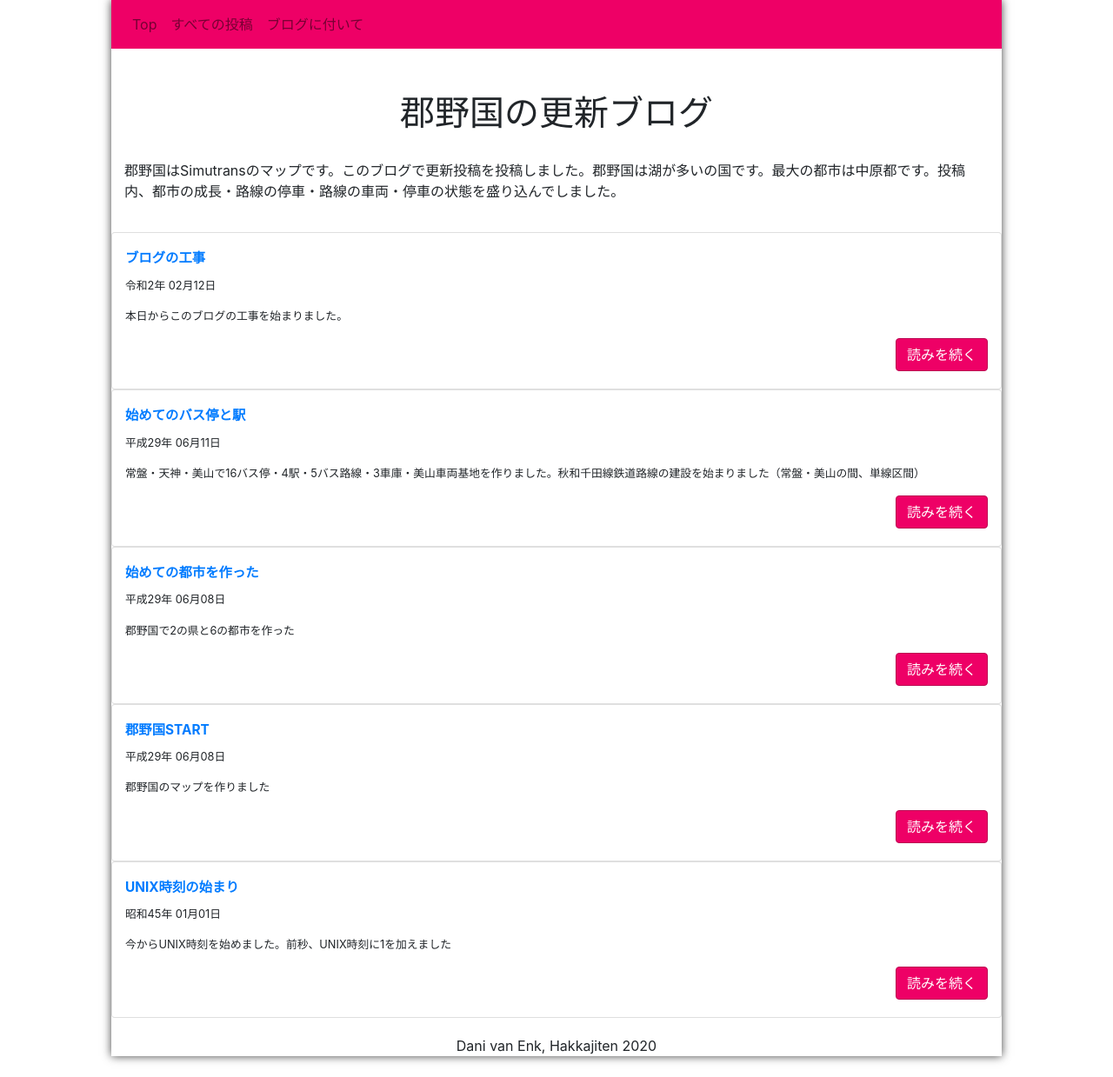
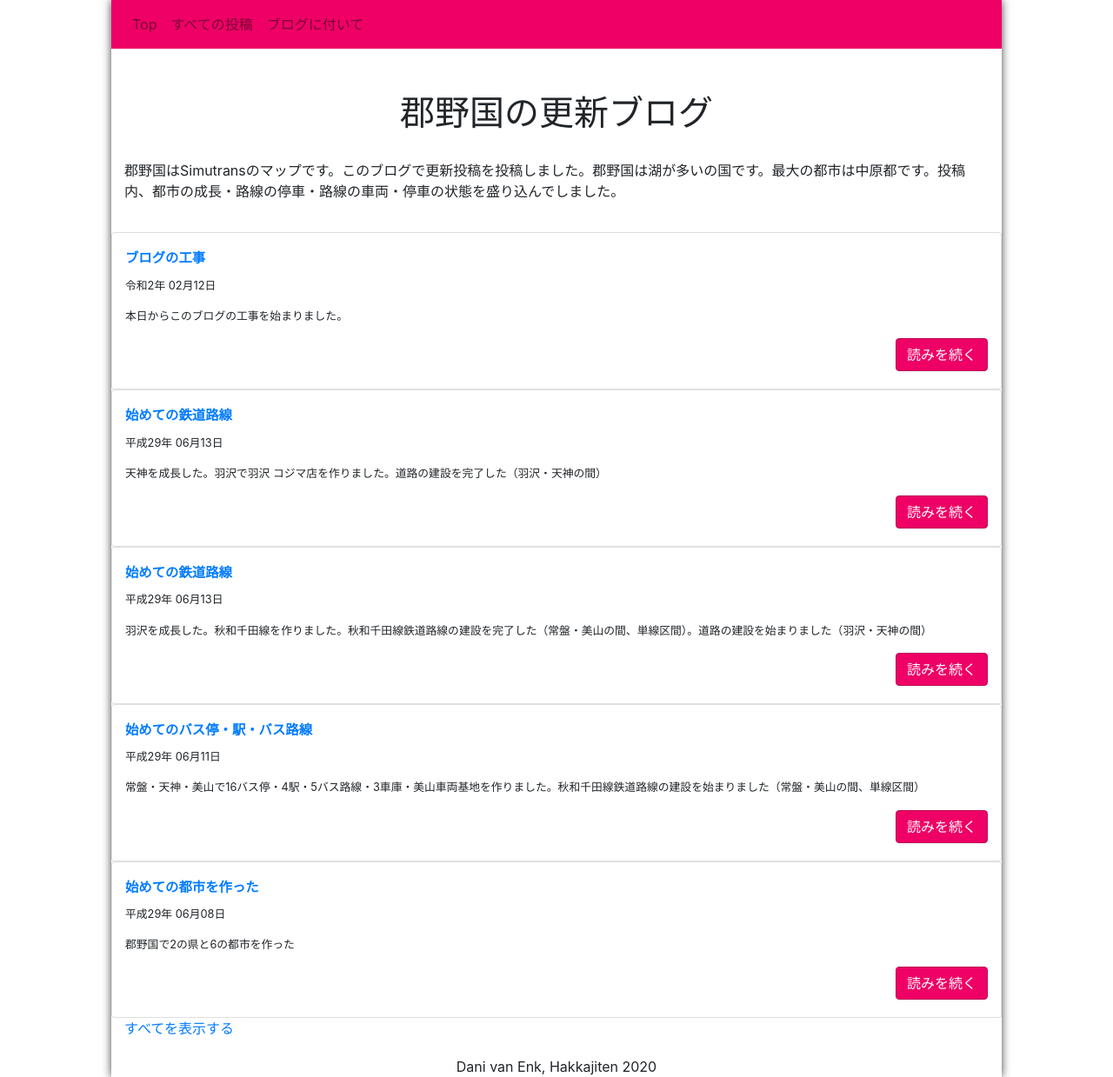
Before and after one commit to danivenk/UVA_Minor-Programming_Web-App-Studio_project-1_blog, a Jekyll site: the page built from page01-index.markdown, in a window 1280 px wide. Shown: the whole page at 87% size. Built offline with Jekyll 4.4.1, drawn with Linux system fonts in a browser that asks for light colours; nearby versions of some CDN libraries.

Commit message:
Added 2 more posts

```diff
--- a/_posts/2017-06-11-Korino-003.markdown
+++ b/_posts/2017-06-11-Korino-003.markdown
@@ -1,6 +1,6 @@
 ---
 layout: post
-title:  "始めてのバス停と駅"
+title:  "始めてのバス停・駅・バス路線"
 date:   2017-06-11 22:52 +0200
 game_date: 1920-02-17
 categories: korino
--- /dev/null
+++ b/_posts/2017-06-13-Korino-004.markdown
@@ -0,0 +1,32 @@
+---
+layout: post
+title:  "始めての鉄道路線"
+date:   2017-06-13 15:52 +0200
+game_date: 1920-03-09
+categories: korino
+excerpt_separator: <!--more-->
+---
+
+羽沢を成長した。秋和千田線を作りました。秋和千田線鉄道路線の建設を完了した（常盤・美山の間、単線区間）。道路の建設を始まりました（羽沢・天神の間）<!--more-->
+
+都市を成長した：
+  * 広間県：
+    * 羽沢（人口：1077）
+
+鉄道路線を作りました：
+  * 秋和鉄道千田線｜普通 常盤-美山
+    * 車両：国鉄キハ40形500番台東北色2両編成
+    * 編成数：01
+    * 停車駅：常盤駅・天神駅・美山駅
+
+鉄道路線の建設を完了した：
+  * 秋和千田線  - あきわせんだせん
+    * 建設区間：常盤・美山
+      * 区間内の駅：常盤・天神・美山
+    * 単線区間
+
+道路の建設を始まりました：
+  * 建設区間：羽沢・天神
+
+郡野国ツイートその002：
+<blockquote class="twitter-tweet"><p lang="ja" dir="ltr">郡野国更新<br>秋和鉄道が千田線を作りました<br>車両はキハ40の2両車です。<br>現在の千田線は常盤-美山です。<a href="https://twitter.com/hashtag/simutrans?src=hash&amp;ref_src=twsrc%5Etfw">#simutrans</a> <a href="https://t.co/9fDgfb0aWk">pic.twitter.com/9fDgfb0aWk</a></p>&mdash; danivenk (@danivenk) <a href="https://twitter.com/danivenk/status/845989885848768512?ref_src=twsrc%5Etfw">March 26, 2017</a></blockquote> <script async src="https://platform.twitter.com/widgets.js" charset="utf-8"></script>
--- /dev/null
+++ b/_posts/2017-06-13-Korino-005.markdown
@@ -0,0 +1,26 @@
+---
+layout: post
+title:  "始めての鉄道路線"
+date:   2017-06-13 16:10 +0200
+game_date: 1920-03-23
+categories: korino
+excerpt_separator: <!--more-->
+---
+
+天神を成長した。羽沢で羽沢 コジマ店を作りました。道路の建設を完了した（羽沢・天神の間）<!--more-->
+
+都市を成長した：
+  * 中原都：
+    * 天神（人口：1873）
+
+工場を作りました：
+  * 広間県：
+    * 羽沢：
+      * 羽沢 コジマ店：
+        * 消費貨物：電化製品
+
+道路の建設を完了した：
+  * 建設区間：羽沢・天神
+
+郡野国ツイートその003：
+<blockquote class="twitter-tweet"><p lang="ja" dir="ltr">郡野国更新<br>羽沢と天神を成長しました<br>羽沢でコジマ店を開けました<a href="https://twitter.com/hashtag/simutrans?src=hash&amp;ref_src=twsrc%5Etfw">#simutrans</a> <a href="https://t.co/nxAhpBcSr3">pic.twitter.com/nxAhpBcSr3</a></p>&mdash; danivenk (@danivenk) <a href="https://twitter.com/danivenk/status/846036987870138368?ref_src=twsrc%5Etfw">March 26, 2017</a></blockquote> <script async src="https://platform.twitter.com/widgets.js" charset="utf-8"></script>
```
